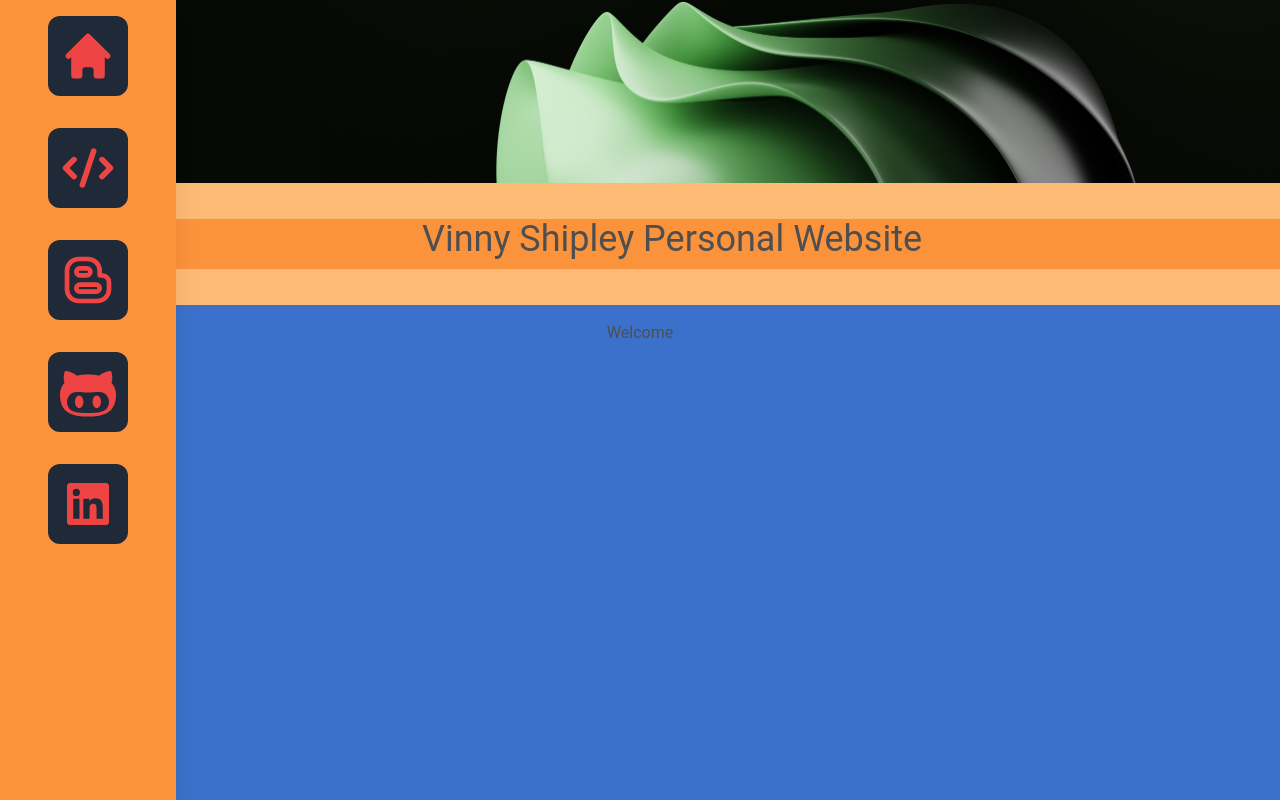
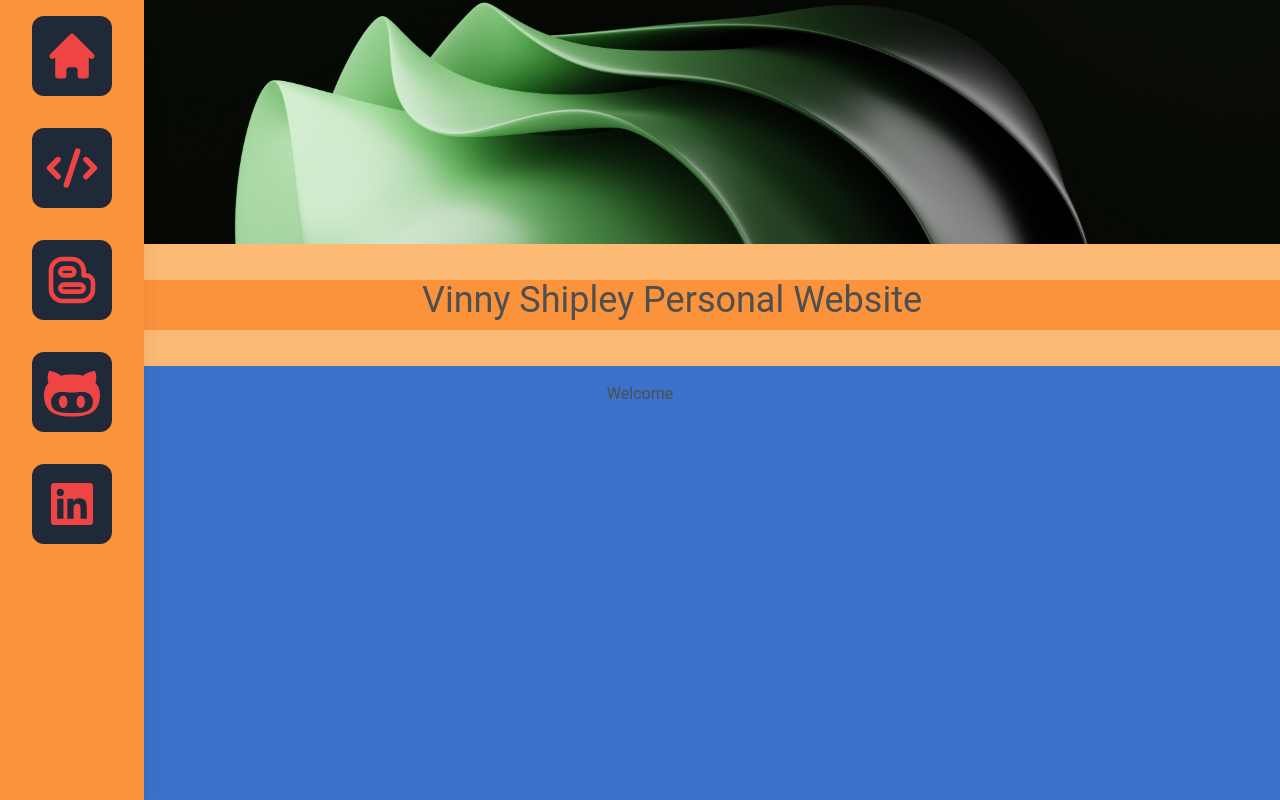
Before and after one commit to VinnyShipley/Personal_Site, a Next.js app: page / in a window 1280 px wide. Built offline with nearby package versions, Linux system fonts and the light colour scheme; what tw-elements would draw is missing.

Commit message:
header image centered

```diff
--- a/src/components/headerimage.js
+++ b/src/components/headerimage.js
@@ -4,10 +4,10 @@ import bannerImage from "../assets/philip-oroni-YHF1agMTOSs-unsplash.jpg"
 
 function HeaderImage() {
   return (
-    <div className='pl-80 bg-header_black'>
+    <div className='bg-header_black flex items-center justify-center'>
     <Image
       src={bannerImage}
-      width={2000}
+      width={1500}
       height={50}
       alt="Banner picture of soft green geometry"
       />
--- a/src/components/sidebar.js
+++ b/src/components/sidebar.js
@@ -9,7 +9,7 @@ const SideBar = () => {
 	return (
 		<div
 			id='sidebar'
-			className='fixed bg-basic top-0 left-0 h-screen w-44 flex flex-col text-amber-100 shadow-xl'
+			className='fixed bg-basic top-0 left-0 h-screen w-36 flex flex-col text-amber-100 shadow-xl'
 		>
       <SideBarIcon icon={<HiHome size="56" />} text='Homepage' href="/"/>
 
```
